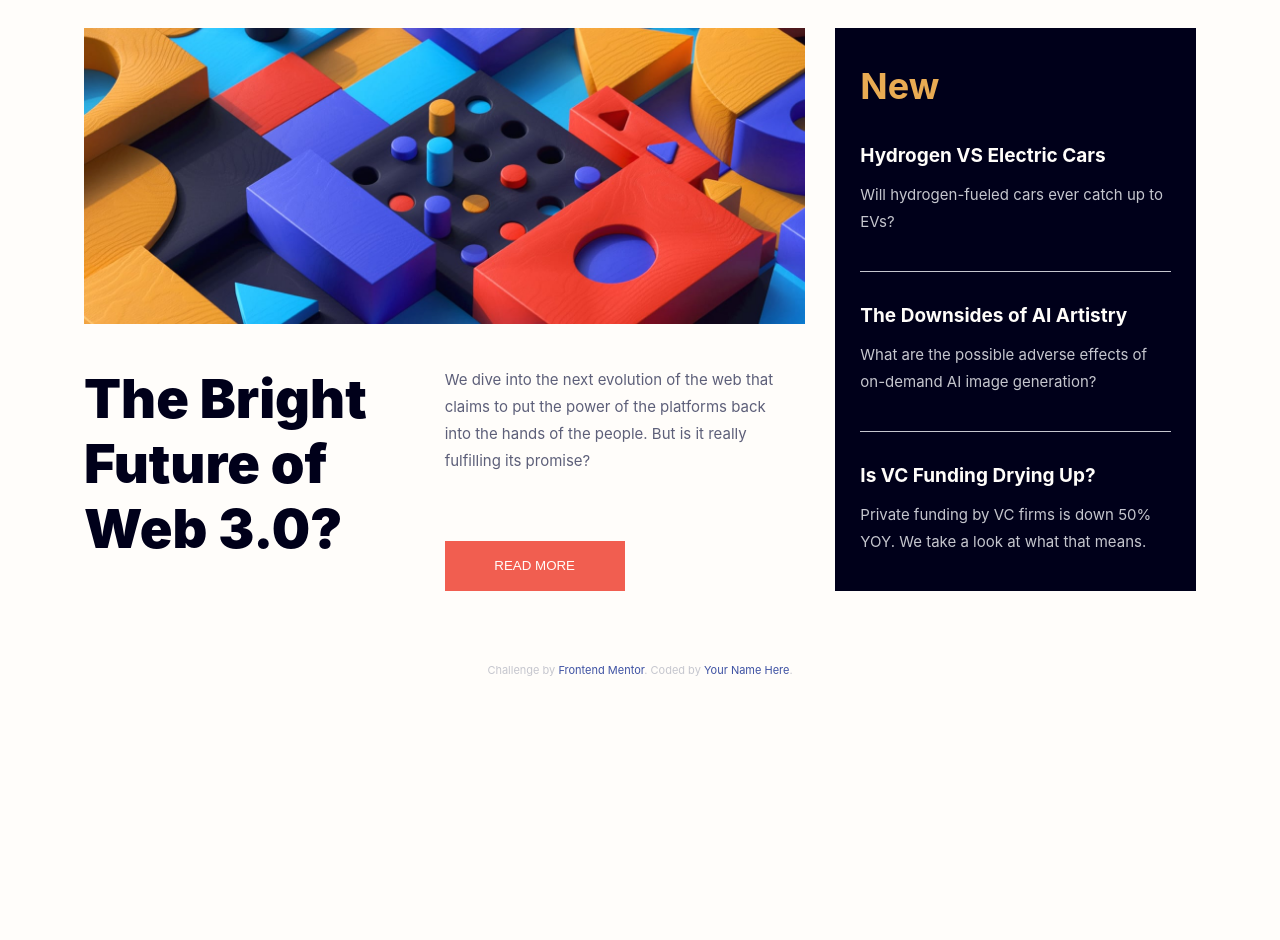
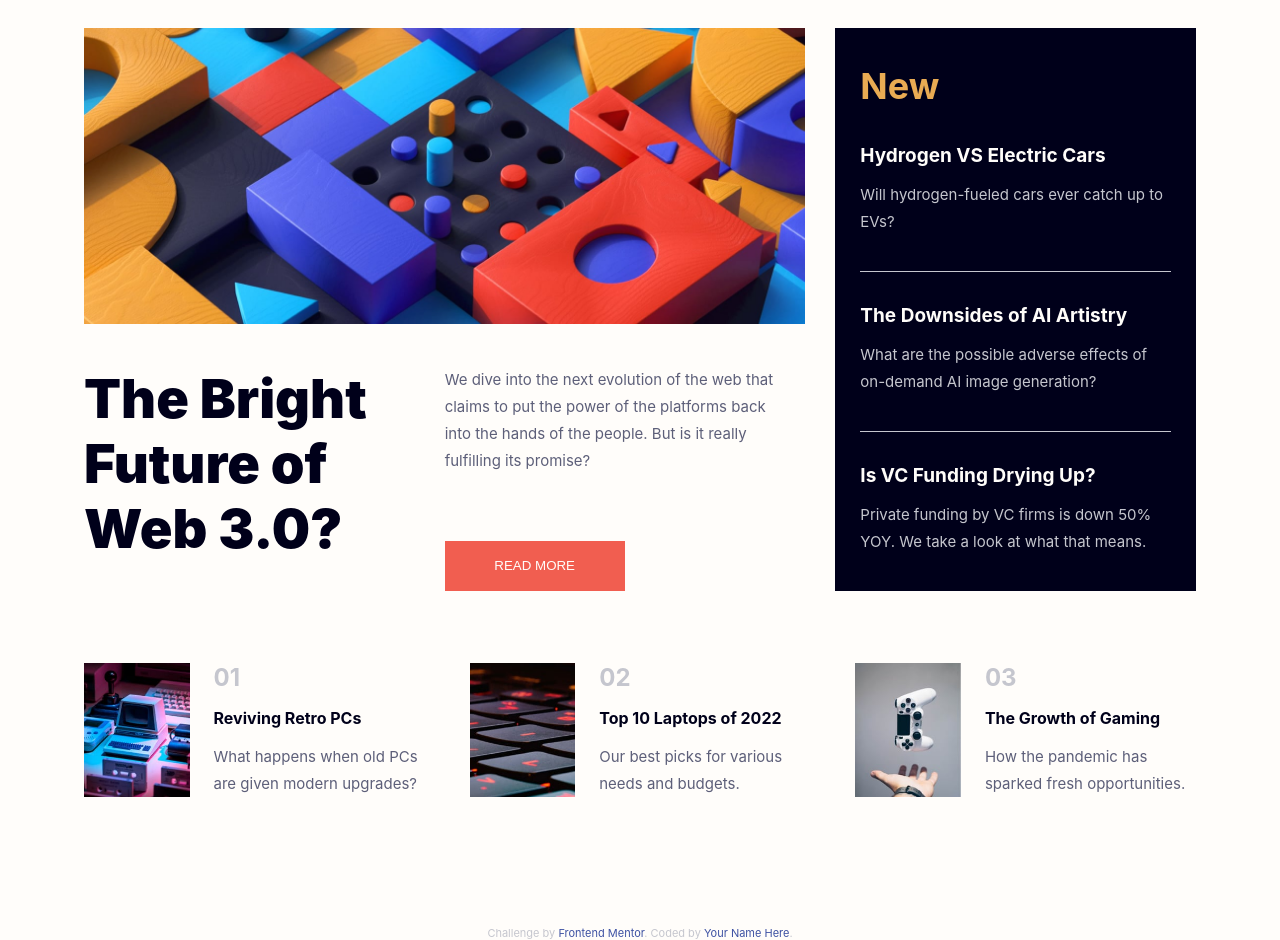
Before and after one commit to zeynabmvs/NewsHomePage, a website: page index.html in a window 1280 px wide. Shown: the part 132-1072 px from the top of the page. Before the commit the page ends 809 px from the top, so only its background shows below. Drawn offline with nearby package versions, Linux system fonts and the light colour scheme; files that its build step writes are made by us from their sources.

Commit message:
add bottom 3 articles

```diff
--- a/assets/scss/components/main.scss
+++ b/assets/scss/components/main.scss
@@ -89,3 +89,37 @@
 
 
 }
+
+.articles {
+    display: grid;
+    grid-template-columns: repeat(3, 1fr);
+    grid-template-rows: 1fr;
+    gap: rem(45);
+    margin-bottom: rem(129);
+
+    .article {
+        display: grid;
+        grid-template-columns: 1fr 2fr;
+        grid-template-rows: 1fr;
+        gap: rem(24);
+
+        &__content {
+            display: flex;
+            flex-direction: column;
+            justify-content: space-between;
+
+            span {
+                font-size: rem(24);
+                font-weight: 700;
+            }
+
+            h4 {
+                color: var(--very-dark-blue);
+            }
+
+            p {
+                color: var(--dark-grayish-blue);
+            }
+        }
+    }
+}
--- a/index.html
+++ b/index.html
@@ -100,7 +100,32 @@
       </aside>
     </main>
 
-
+    <div class="articles">
+      <article class="article">
+        <img src="/assets/images/image-retro-pcs.jpg" alt="Reviving Retro PCs" class="img-responsive">
+        <div class="article__content">
+          <span>01</span>
+          <h4>Reviving Retro PCs</h4>
+          <p>What happens when old PCs are given modern upgrades?</p>
+        </div>
+      </article>
+      <article class="article">
+        <img src="/assets/images/image-top-laptops.jpg" alt="Top 10 Laptops of 2022" class="img-responsive">
+        <div class="article__content">
+          <span>02</span>
+          <h4>Top 10 Laptops of 2022</h4>
+          <p>Our best picks for various needs and budgets.</p>
+        </div>
+      </article>
+      <article class="article">
+        <img src="/assets/images/image-gaming-growth.jpg" alt="The Growth of Gaming" class="img-responsive">
+        <div class="article__content">
+          <span>03</span>
+          <h4>The Growth of Gaming</h4>
+          <p>How the pandemic has sparked fresh opportunities.</p>
+        </div>
+      </article>
+    </div>
   </div>
 
 
```
